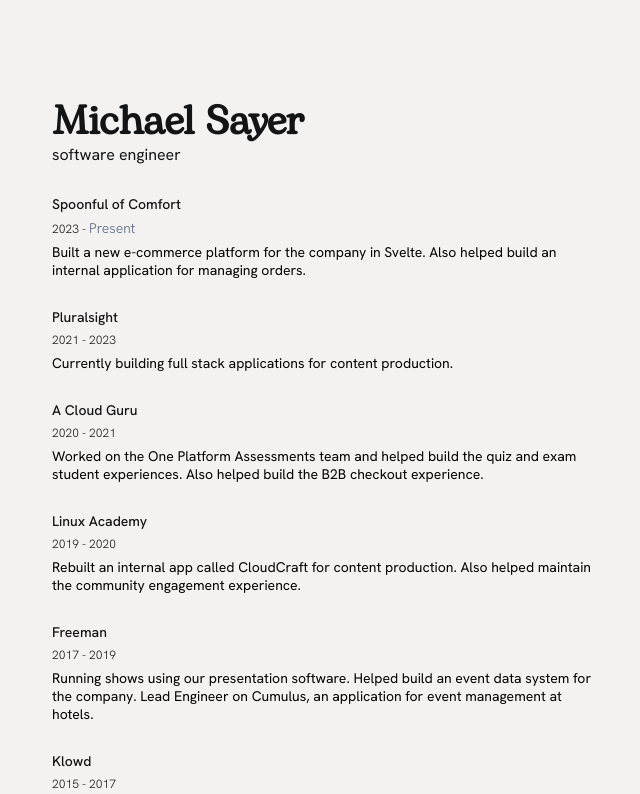
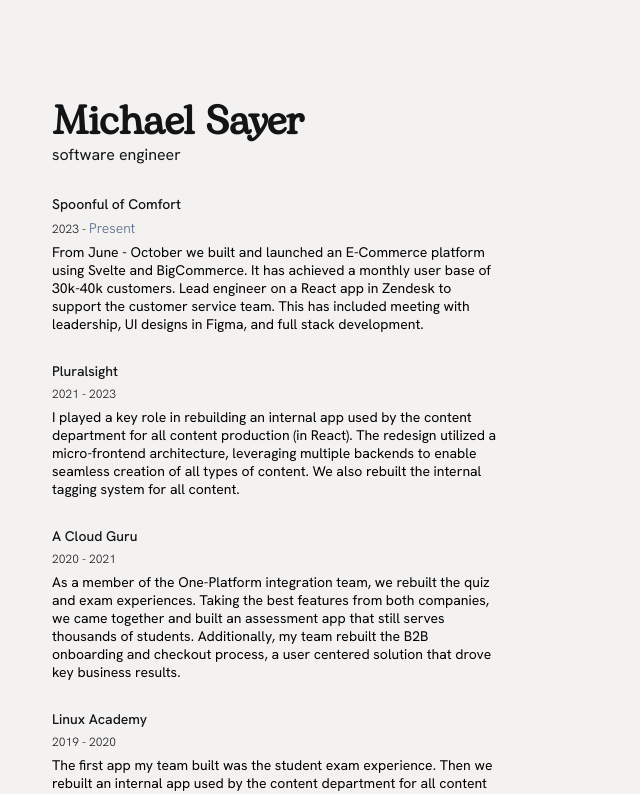
Before and after one commit to mPemba/code-portfolio, a React (Create React App) app: page / in a window 1280 px wide. Shown: the top 794 px of the page, without its empty margins (48-688 px from the left). Built offline with nearby package versions, Linux system fonts and the light colour scheme; the HTML template or start-up script is replaced by a standard one.

Commit message:
little updates

```diff
--- a/src/components/AboutMe.js
+++ b/src/components/AboutMe.js
@@ -6,7 +6,7 @@
 const AboutMe = () => {
   return (
     <>
-      <AboutMeHeader></AboutMeHeader>
+      <AboutMeHeader>About Me</AboutMeHeader>
       <Links>
         <Link
           href="https://www.linkedin.com/in/mikesayer/"
@@ -79,6 +79,10 @@
   line-height: 20px;
   margin: 25px 0px 200px 100px;
   font-family: "Hanken Grotesk", sans-serif;
+
+  @media (max-width: 768px) {
+    width: 70%;
+  }
 `;
 
 const SaltLake = styled.img`
--- a/src/components/Resume.js
+++ b/src/components/Resume.js
@@ -37,10 +37,14 @@
 `;
 
 const Item = styled.div`
-  width: 50%;
+  width: 450px;
   display: flex;
   flex-direction: column;
   margin-bottom: 29px;
+
+  @media (max-width: 768px) {
+    width: 80%;
+  }
 `;
 
 const Company = styled.span`
--- a/src/library/info/resume.js
+++ b/src/library/info/resume.js
@@ -3,31 +3,31 @@
     company: "Spoonful of Comfort",
     dateRange: "2023 - present",
     description:
-      "Built a new e-commerce platform for the company in Svelte. Also helped build an internal application for managing orders.",
+      "From June - October we built and launched an E-Commerce platform using Svelte and BigCommerce. It has achieved a monthly user base of 30k-40k customers. Lead engineer on a React app in Zendesk to support the customer service team. This has included meeting with leadership, UI designs in Figma, and full stack development.",
   },
   {
     company: "Pluralsight",
     dateRange: "2021 - 2023",
     description:
-      "Currently building full stack applications for content production.",
+      "I played a key role in rebuilding an internal app used by the content department for all content production (in React). The redesign utilized a micro-frontend architecture, leveraging multiple backends to enable seamless creation of all types of content. We also rebuilt the internal tagging system for all content.",
   },
   {
     company: "A Cloud Guru",
     dateRange: "2020 - 2021",
     description:
-      "Worked on the One Platform Assessments team and helped build the quiz and exam student experiences. Also helped build the B2B checkout experience.",
+      "As a member of the One-Platform integration team, we rebuilt the quiz and exam experiences. Taking the best features from both companies, we came together and built an assessment app that still serves thousands of students. Additionally, my team rebuilt the B2B onboarding and checkout process, a user centered solution that drove key business results.",
   },
   {
     company: "Linux Academy",
     dateRange: "2019 - 2020",
     description:
-      "Rebuilt an internal app called CloudCraft for content production. Also helped maintain the community engagement experience.",
+      "The first app my team built was the student exam experience. Then we rebuilt an internal app used by the content department for all content production (in Angular). We also helped maintain and build requested features for the Cloud Community experience.",
   },
   {
     company: "Freeman",
     dateRange: "2017 - 2019",
     description:
-      "Running shows using our presentation software. Helped build an event data system for the company. Lead Engineer on Cumulus, an application for event management at hotels.",
+      "Running shows using our presentation software. Lead Engineer on an application for event management at hotels.",
   },
   {
     company: "Klowd",
```
Also changed, not shown: package.json (+2 -8 lines), 2 other files (tests, documents, lock files or other folders).
